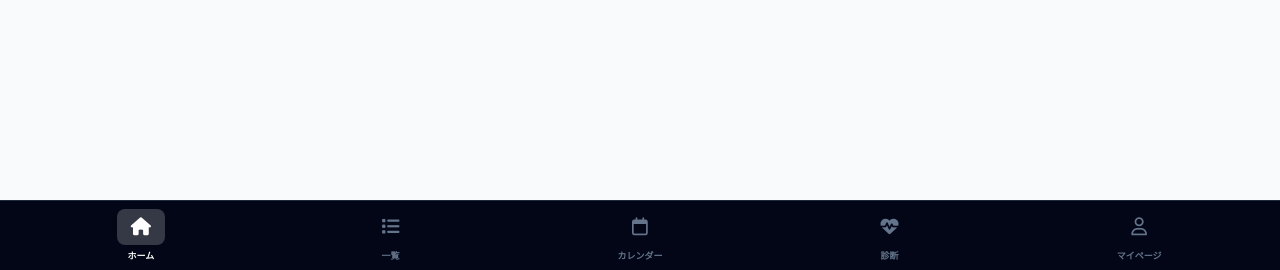
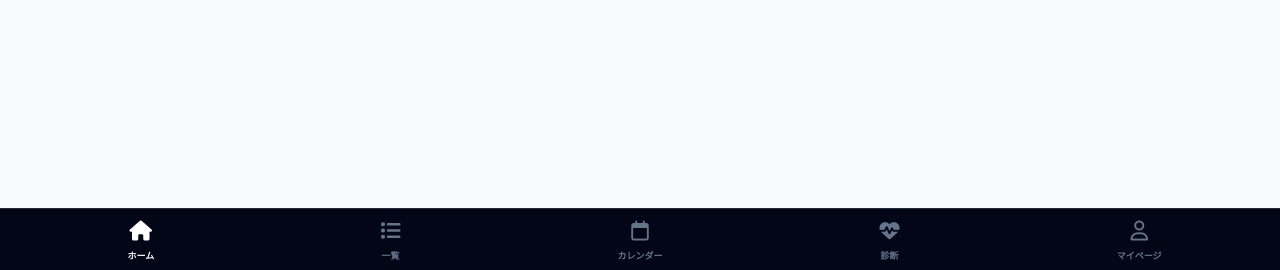
Before and after one commit to Ankou369/circle_search_app, a Flask app: page / in a window 1280 px wide. Shown: the part 530-800 px from the top of the page. Run offline with Flask 3, Linux system fonts and the light colour scheme; a user stored in the database is signed in; data that the repository does not hold is empty; some libraries are stand-ins or nearby versions.

Commit message:
下部ナビのアイコンタイルを取りやめ、黒バー＋通常アイコンの表示に戻した（学生・幹部とも）。上バーのベル・歯車のタイルはそのまま

```diff
--- a/templates/campus_hub/leader/navigation.html
+++ b/templates/campus_hub/leader/navigation.html
@@ -1,11 +1,11 @@
-<!-- 幹部用 下部ナビゲーション（リンクで画面遷移し、選択中タブはサーバー側の active で決める。アイコンは角丸タイル入り、選択中はタイルがグレーに光る） -->
+<!-- 幹部用 下部ナビゲーション（リンクで画面遷移し、選択中タブはサーバー側の active で決める） -->
 <div class="fixed bottom-0 inset-x-0 bg-slate-950 border-t border-slate-800 z-30">
     <div class="flex justify-between items-center px-8 py-2">
         <a href="/leader" class="flex-1 flex flex-col items-center gap-1 {{ 'text-white' if active == 'leader-home' else 'text-slate-500 hover:text-slate-200' }}">
-            <span class="w-12 h-9 rounded-lg flex items-center justify-center {{ 'bg-white/20' if active == 'leader-home' else '' }}"><i class="fa-solid fa-gauge text-lg"></i></span><span class="text-[9px] font-bold">管理</span>
+            <i class="fa-solid fa-gauge text-xl"></i><span class="text-[9px] font-bold">管理</span>
         </a>
         <a href="/leader/settings" class="flex-1 flex flex-col items-center gap-1 {{ 'text-white' if active == 'leader-settings' else 'text-slate-500 hover:text-slate-200' }}">
-            <span class="w-12 h-9 rounded-lg flex items-center justify-center {{ 'bg-white/20' if active == 'leader-settings' else '' }}"><i class="fa-solid fa-gear text-lg"></i></span><span class="text-[9px] font-bold">設定</span>
+            <i class="fa-solid fa-gear text-xl"></i><span class="text-[9px] font-bold">設定</span>
         </a>
     </div>
 </div>
--- a/templates/campus_hub/student/navigation.html
+++ b/templates/campus_hub/student/navigation.html
@@ -1,20 +1,20 @@
-<!-- 学生用 下部ナビゲーション（リンクで画面遷移し、選択中タブはサーバー側の active で決める。アイコンは角丸タイル入り、選択中はタイルがグレーに光る） -->
+<!-- 学生用 下部ナビゲーション（リンクで画面遷移し、選択中タブはサーバー側の active で決める） -->
 <div class="fixed bottom-0 inset-x-0 bg-slate-950 border-t border-slate-800 z-30">
     <div class="flex justify-between items-center px-4 py-2">
         <a href="/" class="w-1/5 flex flex-col items-center gap-1 {{ 'text-white' if active == 'home' else 'text-slate-500 hover:text-slate-200' }}">
-            <span class="w-12 h-9 rounded-lg flex items-center justify-center {{ 'bg-white/20' if active == 'home' else '' }}"><i class="fa-solid fa-house text-lg"></i></span><span class="text-[9px] font-bold">ホーム</span>
+            <i class="fa-solid fa-house text-xl"></i><span class="text-[9px] font-bold">ホーム</span>
         </a>
         <a href="/list" class="w-1/5 flex flex-col items-center gap-1 {{ 'text-white' if active == 'list' else 'text-slate-500 hover:text-slate-200' }}">
-            <span class="w-12 h-9 rounded-lg flex items-center justify-center {{ 'bg-white/20' if active == 'list' else '' }}"><i class="fa-solid fa-list text-lg"></i></span><span class="text-[9px] font-bold">一覧</span>
+            <i class="fa-solid fa-list text-xl"></i><span class="text-[9px] font-bold">一覧</span>
         </a>
         <a href="/calendar" class="w-1/5 flex flex-col items-center gap-1 {{ 'text-white' if active == 'calendar' else 'text-slate-500 hover:text-slate-200' }}">
-            <span class="w-12 h-9 rounded-lg flex items-center justify-center {{ 'bg-white/20' if active == 'calendar' else '' }}"><i class="fa-regular fa-calendar text-lg"></i></span><span class="text-[9px] font-bold">カレンダー</span>
+            <i class="fa-regular fa-calendar text-xl"></i><span class="text-[9px] font-bold">カレンダー</span>
         </a>
         <a href="/diagnostic" class="w-1/5 flex flex-col items-center gap-1 {{ 'text-white' if active == 'diagnostic' else 'text-slate-500 hover:text-slate-200' }}">
-            <span class="w-12 h-9 rounded-lg flex items-center justify-center {{ 'bg-white/20' if active == 'diagnostic' else '' }}"><i class="fa-solid fa-heart-pulse text-lg"></i></span><span class="text-[9px] font-bold">診断</span>
+            <i class="fa-solid fa-heart-pulse text-xl"></i><span class="text-[9px] font-bold">診断</span>
         </a>
         <a href="/profile" class="w-1/5 flex flex-col items-center gap-1 {{ 'text-white' if active == 'profile' else 'text-slate-500 hover:text-slate-200' }}">
-            <span class="w-12 h-9 rounded-lg flex items-center justify-center {{ 'bg-white/20' if active == 'profile' else '' }}"><i class="fa-regular fa-user text-lg"></i></span><span class="text-[9px] font-bold">マイページ</span>
+            <i class="fa-regular fa-user text-xl"></i><span class="text-[9px] font-bold">マイページ</span>
         </a>
     </div>
 </div>
```
